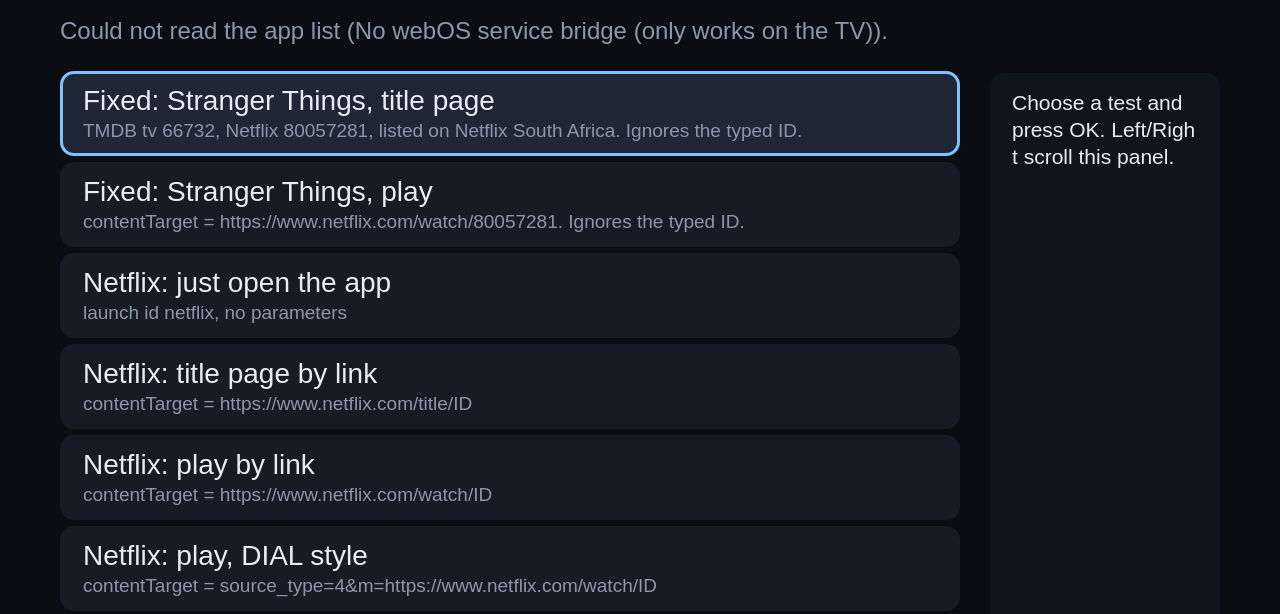
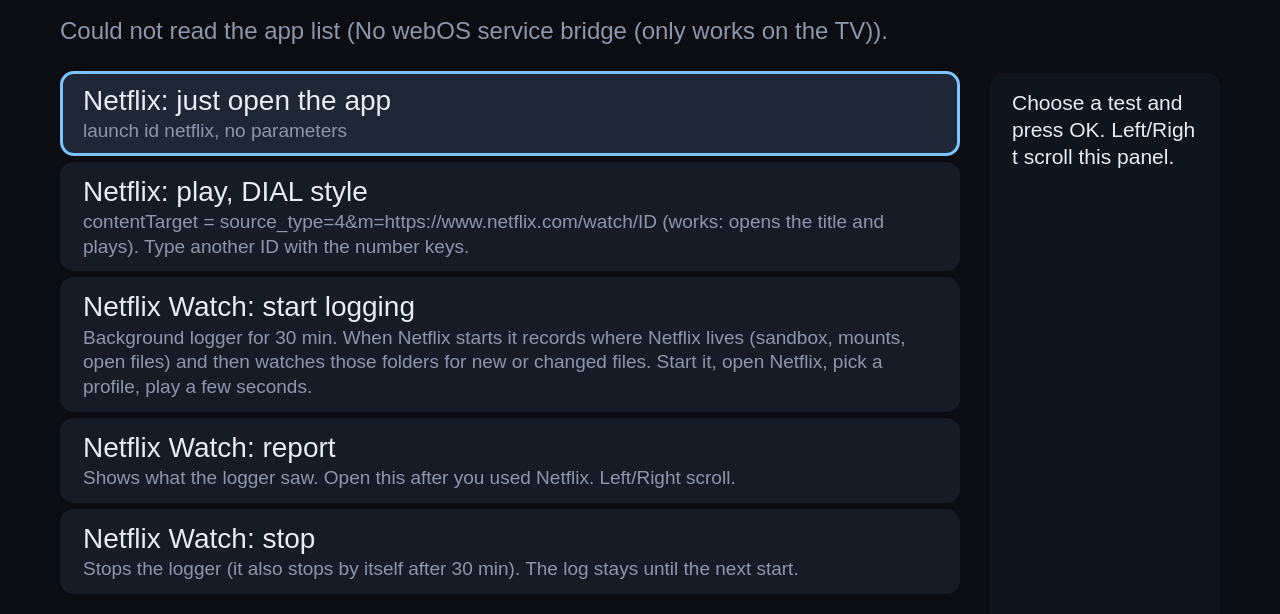
Before and after one commit to joolay/homebrew, a plain HTML site: page app-linktest/index.html in a window 1280 px wide. Shown: the part 184-798 px from the top of the page. Drawn offline with Linux system fonts and the light colour scheme.

Commit message:
Link Test 0.4.0: remove old tests; Netflix Watch finds where Netflix lives (mounts, open files) and watches those folders
Co-Authored-By: Claude Sonnet 5.5 <noreply@anthropic.com>
Claude-Session: https://claude.ai/code/session_01MFoALUi8eUhyWdppYfVeDE

```diff
--- a/app-linktest/appinfo.json
+++ b/app-linktest/appinfo.json
@@ -1 +1 @@
-{"id": "io.joolay.tvlinktest", "version": "0.3.2", "vendor": "joolay", "type": "web", "main": "index.html", "title": "Link Test", "icon": "icon.png", "largeIcon": "largeIcon.png", "iconColor": "#171b26", "bgColor": "#0b0d12", "resolution": "1920x1080", "disableBackHistoryAPI": true, "inspectable": true}
+{"id": "io.joolay.tvlinktest", "version": "0.4.0", "vendor": "joolay", "type": "web", "main": "index.html", "title": "Link Test", "icon": "icon.png", "largeIcon": "largeIcon.png", "iconColor": "#171b26", "bgColor": "#0b0d12", "resolution": "1920x1080", "disableBackHistoryAPI": true, "inspectable": true}
--- a/app-linktest/index.html
+++ b/app-linktest/index.html
@@ -30,23 +30,11 @@ h1{margin:0 0 6px;font-size:44px}
   var cur = 0;
 
   var tests = [
-    { t: "Fixed: Stranger Things, title page", s: "TMDB tv 66732, Netflix 80057281, listed on Netflix South Africa. Ignores the typed ID.", id: "netflix", p: function () { return { contentTarget: "https://www.netflix.com/title/80057281" }; } },
-    { t: "Fixed: Stranger Things, play", s: "contentTarget = https://www.netflix.com/watch/80057281. Ignores the typed ID.", id: "netflix", p: function () { return { contentTarget: "https://www.netflix.com/watch/80057281" }; } },
     { t: "Netflix: just open the app", s: "launch id netflix, no parameters", id: "netflix", p: function () { return {}; } },
-    { t: "Netflix: title page by link", s: "contentTarget = https://www.netflix.com/title/ID", id: "netflix", p: function () { return { contentTarget: "https://www.netflix.com/title/" + vid }; } },
-    { t: "Netflix: play by link", s: "contentTarget = https://www.netflix.com/watch/ID", id: "netflix", p: function () { return { contentTarget: "https://www.netflix.com/watch/" + vid }; } },
-    { t: "Netflix: play, DIAL style", s: "contentTarget = source_type=4&m=https://www.netflix.com/watch/ID", id: "netflix", p: function () { return { contentTarget: "source_type=4&m=https://www.netflix.com/watch/" + vid }; } },
-    { t: "Netflix: play, netflix:// link", s: "contentTarget = netflix://title/ID", id: "netflix", p: function () { return { contentTarget: "netflix://title/" + vid }; } },
-    { t: "Netflix: play, 'target' parameter", s: "target = https://www.netflix.com/watch/ID", id: "netflix", p: function () { return { target: "https://www.netflix.com/watch/" + vid }; } },
-    { t: "Browser: open Netflix web (browse)", s: "TV browser at netflix.com/browse: does the web version load, signed in, with the profile list?", id: "com.webos.app.browser", p: function () { return { target: "https://www.netflix.com/browse" }; } },
-    { t: "Browser: Netflix manage profiles", s: "TV browser at netflix.com/ManageProfiles: shows the profiles and the address each one opens", id: "com.webos.app.browser", p: function () { return { target: "https://www.netflix.com/ManageProfiles" }; } },
-    { t: "App data: find Netflix files (read only)", s: "Root listing of Netflix folders on the TV, plus files that mention 'profile'. Left/Right scroll the result.", inspect: "files" },
-    { t: "App data: Netflix data folder (read only)", s: "Looks inside the Netflix sandbox (var, usr, media, mnt, etc, tmp): file names, sizes, and small files mentioning 'profile' (no contents)", inspect: "jail" },
-    { t: "App data: Netflix app manifest (read only)", s: "Shows the Netflix appinfo.json (launch settings)", inspect: "manifest" },
-    { t: "Netflix Watch: start logging", s: "Runs in the background for 30 min and logs which Netflix files appear or change, which files it has open, and which app is in front. Start it, then open Netflix, pick a profile, play something.", inspect: "nfstart" },
-    { t: "Netflix Watch: report", s: "Shows what the logger saw, newest last. Open this after you used Netflix.", inspect: "nfreport", post: "nfreport" },
-    { t: "Netflix Watch: stop", s: "Stops the logger (it also stops by itself after 30 min). The log stays until the next start.", inspect: "nfstop" },
-    { t: "Control: YouTube video", s: "youtube.leanback.v4 with a youtube.com/tv link (known to work on webOS)", id: "youtube.leanback.v4", p: function () { return { contentTarget: "https://www.youtube.com/tv?v=" + YT }; } }
+    { t: "Netflix: play, DIAL style", s: "contentTarget = source_type=4&m=https://www.netflix.com/watch/ID (works: opens the title and plays). Type another ID with the number keys.", id: "netflix", p: function () { return { contentTarget: "source_type=4&m=https://www.netflix.com/watch/" + vid }; } },
+    { t: "Netflix Watch: start logging", s: "Background logger for 30 min. When Netflix starts it records where Netflix lives (sandbox, mounts, open files) and then watches those folders for new or changed files. Start it, open Netflix, pick a profile, play a few seconds.", inspect: "nfstart" },
+    { t: "Netflix Watch: report", s: "Shows what the logger saw. Open this after you used Netflix. Left/Right scroll.", inspect: "nfreport", post: "nfreport" },
+    { t: "Netflix Watch: stop", s: "Stops the logger (it also stops by itself after 30 min). The log stays until the next start.", inspect: "nfstop" }
   ];
 
   function say(h) { $("msg").innerHTML = h; }
@@ -69,13 +57,7 @@ h1{margin:0 0 6px;font-size:44px}
 
   // Direct call first. If webOS refuses it, the same call is made as root through Homebrew Channel's service.
   // Short, limited searches only: a find over the whole TV can run for minutes. Scripts go through base64 so quotes cannot break them.
-  // No searching the whole disk (it timed out): ask webOS where Netflix lives, then look only there.
-  var FIND = 'P=$(timeout 8 luna-send-pub -n 1 -f luna://com.webos.applicationManager/getAppInfo \'{"id":"netflix"}\' 2>&1 | sed -n \'s/.*"folderPath" *: *"\\([^"]*\\)".*/\\1/p\' | head -1); ';
-  var INSPECT = {
-    files: FIND + 'echo "Netflix app folder: ${P:-not reported}"; if [ -n "$P" ]; then ls -la "$P" 2>&1 | head -30; echo "-- files mentioning profile:"; timeout 15 grep -rIil profile "$P" 2>/dev/null | head -10; fi; echo "-- possible data folders:"; ls -d /var/palm/data/*etflix* /var/palm/jail/*etflix* /media/cryptofs/apps/usr/palm/data/*etflix* /home/root/.local/share/*etflix* /var/luna/preferences/*etflix* 2>/dev/null; echo done',
-    jail: 'D=/var/palm/jail/netflix; for s in var usr media mnt etc tmp; do echo "== $s"; timeout 3 find "$D/$s" -xdev -maxdepth 3 -printf "%y %s %p\\n" 2>/dev/null | sed "s#$D##" | head -40; done; echo "-- small files mentioning profile:"; timeout 8 sh -c "find $D/var $D/usr $D/media $D/mnt $D/etc -xdev -type f -size -300k 2>/dev/null | head -400 | xargs grep -Iil profile 2>/dev/null | head -15"; echo done',
-    manifest: FIND + 'echo "Netflix app folder: ${P:-not reported}"; [ -n "$P" ] && head -c 2500 "$P/appinfo.json"; echo; echo done'
-  };
+  var INSPECT = {};
   // Netflix Watch: a background logger (read only: it only lists names, sizes and times, never file contents). Stops by itself after 30 min.
   var NFLOG = "/var/lib/webosbrew/joolay-netflix-log.txt", NFSH = "/var/lib/webosbrew/joolay-nfwatch.sh";
   var WATCH = [
@@ -85,38 +67,55 @@ h1{margin:0 0 6px;font-size:44px}
     "echo $$ > $PIDF",
     ": > $LOG",
     "log() { echo \"$(date +%s) $1 $2\" >> $LOG; }",
-    "ALL=$(ls -d /var/palm/jail/*etflix* /var/palm/data/*etflix* /media/cryptofs/apps/usr/palm/data/*etflix* 2>/dev/null | tr '\\n' ' ')",
-    "DIRS=\"\"",
-    "for d in $ALL; do",
+    "STATIC=\"\"",
+    "for d in $(ls -d /var/palm/jail/*etflix* /var/palm/data/*etflix* /media/cryptofs/apps/usr/palm/data/*etflix* 2>/dev/null); do",
     "  case \"$d\" in",
-    "    /var/palm/jail/*) for s in var tmp media mnt home; do [ -d \"$d/$s\" ] && DIRS=\"$DIRS $d/$s\"; done ;;",
-    "    *) DIRS=\"$DIRS $d\" ;;",
+    "    /var/palm/jail/*) for s in var tmp media mnt home; do [ -d \"$d/$s\" ] && STATIC=\"$STATIC $d/$s\"; done ;;",
+    "    *) STATIC=\"$STATIC $d\" ;;",
     "  esac",
     "done",
-    "log START \"watching (writable parts only):$DIRS\"",
-    "W=/tmp/jnf; mkdir -p $W; : > $W/files; : > $W/open",
-    "FG=x; PP=x; first=1; n=0; fgfail=0",
+    "log START \"starting folders:$STATIC (more are added when Netflix runs, from the files it opens)\"",
+    "W=/tmp/jnf; mkdir -p $W; : > $W/files; : > $W/open; : > $W/dirs; : > $W/seen",
+    "FG=x; PP=x; first=1; n=0; fgfail=0; ROOTP=\"\"; LASTD=x",
     "END=$(( $(date +%s) + 1800 ))",
     "while [ $(date +%s) -lt $END ]; do",
     "  n=$((n+1))",
     "  f=$(timeout 3 luna-send -n 1 luna://com.webos.service.applicationManager/getForegroundAppInfo '{}' 2>/dev/null | sed -n 's/.*\"appId\" *: *\"\\([^\"]*\\)\".*/\\1/p' | head -1)",
-    "  if [ -z \"$f\" ] && [ $fgfail -eq 0 ]; then log FGFAIL \"could not read the app in front (only logged once)\"; fgfail=1; fi",
+    "  if [ -z \"$f\" ] && [ $fgfail -eq 0 ]; then log FGFAIL \"could not read the app in front (logged once)\"; fgfail=1; fi",
     "  if [ -n \"$f\" ] && [ \"$f\" != \"$FG\" ]; then log FG \"app in front: $f\"; FG=$f; fi",
     "  P=$(ps 2>/dev/null | grep -i netflix | grep -v grep | sed 's/^ *\\([0-9]*\\) .*/\\1/' | tr '\\n' ' ')",
     "  [ -z \"$P\" ] && P=none",
-    "  if [ \"$P\" != \"$PP\" ]; then log PROC \"netflix process ids: $P\"; PP=$P; fi",
+    "  if [ \"$P\" != \"$PP\" ]; then",
+    "    log PROC \"netflix process ids: $P\"; PP=$P",
+    "    for pid in $P; do",
+    "      [ \"$pid\" = none ] && continue",
+    "      grep -qx $pid $W/seen && continue",
+    "      echo $pid >> $W/seen",
+    "      log INFO \"pid $pid command: $(tr '\\0' ' ' < /proc/$pid/cmdline 2>/dev/null | head -c 160)\"",
+    "      r=$(readlink /proc/$pid/root 2>/dev/null); [ -z \"$ROOTP\" ] && [ \"$r\" != \"/\" ] && ROOTP=$r",
+    "      log INFO \"pid $pid sandbox root: $r   working folder: $(readlink /proc/$pid/cwd 2>/dev/null)\"",
+    "      grep -v -E ' - (proc|sysfs|cgroup|cgroup2|devpts|mqueue|debugfs|securityfs|devtmpfs|configfs|fusectl) ' /proc/$pid/mountinfo 2>/dev/null | head -40 | while read a b c root mp rest; do log MOUNT \"$mp   (from $root)   $(echo \"$rest\" | sed 's/.* - //')\"; done",
+    "    done",
+    "  fi",
+    "  : > $W/open.new",
+    "  if [ \"$P\" != none ]; then for pid in $P; do ls -l /proc/$pid/fd 2>/dev/null | sed 's/.* -> //' | grep '^/' | grep -v -E '^/(dev|proc|sys)/'; done | sort -u > $W/open.new; fi",
+    "  if [ $first -eq 0 ]; then diff $W/open $W/open.new | grep '^>' | head -30 | while read a p; do log OPEN \"file now open: $p\"; done; fi",
+    "  cp $W/open.new $W/open",
+    "  sed 's#/[^/]*$##' $W/open.new | grep -E '^/(var|media|mnt|tmp|home)' | sort -u >> $W/dirs",
+    "  DIRS=\"$STATIC\"",
+    "  for d in $(sort -u $W/dirs | head -12); do",
+    "    [ -d \"$d\" ] && DIRS=\"$DIRS $d\"",
+    "    [ -n \"$ROOTP\" ] && [ -d \"$ROOTP$d\" ] && DIRS=\"$DIRS $ROOTP$d\"",
+    "  done",
+    "  DIRS=$(echo $DIRS | tr ' ' '\\n' | sort -u | tr '\\n' ' ')",
     "  t0=$(date +%s)",
     "  : > $W/files.new",
-    "  [ -n \"$DIRS\" ] && timeout 12 find $DIRS -xdev -maxdepth 6 -type f -printf '%T@ %s %p\\n' 2>/dev/null | sed 's/^\\([0-9]*\\)\\.[0-9]* /\\1 /' | sort -k3 > $W/files.new",
+    "  [ -n \"$DIRS\" ] && timeout 12 find $DIRS -xdev -maxdepth 4 -type f -printf '%T@ %s %p\\n' 2>/dev/null | sed 's/^\\([0-9]*\\)\\.[0-9]* /\\1 /' | sort -u -k3 > $W/files.new",
     "  took=$(( $(date +%s) - t0 ))",
-    "  if [ $first -eq 1 ]; then log BASE \"$(wc -l < $W/files.new) files in the watched folders now (scan took $took s)\"",
+    "  if [ \"$DIRS\" != \"$LASTD\" ]; then log WATCH \"now watching: $DIRS\"; log BASE \"$(wc -l < $W/files.new) files there now (scan took $took s)\"; LASTD=$DIRS",
     "  else diff $W/files $W/files.new | grep '^>' | head -40 | while read a t s p; do log FILE \"new or changed: $p ($s bytes)\"; done; fi",
     "  [ $took -ge 10 ] && log SLOW \"file scan took $took s (stopped at 12 s)\"",
     "  mv $W/files.new $W/files",
-    "  : > $W/open.new",
-    "  if [ \"$P\" != none ]; then for pid in $P; do ls -l /proc/$pid/fd 2>/dev/null | sed 's/.* -> //' | grep '^/' | grep -v -E '^/(dev|proc|sys)/'; done | sort -u > $W/open.new; fi",
-    "  if [ $first -eq 0 ]; then diff $W/open $W/open.new | grep '^>' | head -30 | while read a p; do log OPEN \"file now open: $p\"; done; fi",
-    "  mv $W/open.new $W/open",
     "  [ $((n % 8)) -eq 0 ] && log TICK \"still running (cycle $n)\"",
     "  first=0",
     "  sleep 3",
@@ -126,19 +125,19 @@ h1{margin:0 0 6px;font-size:44px}
   ].join("\n") + "\n";
   INSPECT.nfstart = "mkdir -p /var/lib/webosbrew; echo " + btoa(WATCH) + " | base64 -d > " + NFSH + "; (sh " + NFSH + " >/dev/null 2>&1 &); sleep 3; echo 'Netflix Watch is running (30 min). Now open Netflix, pick a profile, play something, then come back here and open Netflix Watch: report.'; echo; tail -n 4 " + NFLOG;
   INSPECT.nfstop = "[ -f /tmp/joolay-nfwatch.pid ] && kill $(cat /tmp/joolay-nfwatch.pid) 2>/dev/null; rm -f /tmp/joolay-nfwatch.pid; echo \"$(date +%s) STOP stopped by you\" >> " + NFLOG + "; echo 'Netflix Watch stopped. Open Netflix Watch: report to read the log.'";
-  INSPECT.nfreport = "test -f " + NFLOG + " || echo 'NOLOG'; tail -n 160 " + NFLOG + " 2>/dev/null; echo '--running:'; [ -f /tmp/joolay-nfwatch.pid ] && kill -0 $(cat /tmp/joolay-nfwatch.pid) 2>/dev/null && echo yes || echo no";
+  INSPECT.nfreport = "test -f " + NFLOG + " || echo 'NOLOG'; tail -n 260 " + NFLOG + " 2>/dev/null; echo '--running:'; [ -f /tmp/joolay-nfwatch.pid ] && kill -0 $(cat /tmp/joolay-nfwatch.pid) 2>/dev/null && echo yes || echo no";
   function pad2(n) { return (n < 10 ? "0" : "") + n; }
   var POST = {
     nfreport: function (out) {
       if (/^NOLOG/.test(out)) return "No log yet. Run Netflix Watch: start logging first.";
-      var ls = out.split("\n"), run = /--running:\s*yes/.test(out), res = [], c = { FILE: 0, OPEN: 0, FG: 0 }, i, m, d;
+      var ls = out.split("\n"), run = /--running:\s*yes/.test(out), res = [], c = { FILE: 0, OPEN: 0, MOUNT: 0, WATCH: 0 }, i, m, d;
       for (i = 0; i < ls.length; i++) {
         m = /^(\d{9,})\s+([A-Z]+)\s*(.*)$/.exec(ls[i]); if (!m) continue;
         d = new Date(+m[1] * 1000); if (c[m[2]] !== undefined) c[m[2]]++;
         res.push(pad2(d.getHours()) + ":" + pad2(d.getMinutes()) + ":" + pad2(d.getSeconds()) + "  " + m[2] + "  " + m[3]);
       }
-      return "Logger " + (run ? "is running" : "is stopped") + ". Files new or changed: " + c.FILE + ". Files opened: " + c.OPEN + ". App changes: " + c.FG + ".\n" +
-        "Read it from the START line: FG lines show when Netflix came to the front, FILE and OPEN lines show what it touched. If FILE lines appear right when you picked a profile, those files hold it.\n\n" + res.join("\n");
+      return "Logger " + (run ? "is running" : "is stopped") + ". Mount lines: " + c.MOUNT + ". Files opened: " + c.OPEN + ". Folders watched: " + c.WATCH + ". New or changed files: " + c.FILE + ".\n" +
+        "INFO and MOUNT lines show where Netflix runs and which folders are linked into it. OPEN lines are files it opened, WATCH lines the folders being watched, FILE lines what changed there. FILE lines right when you picked a profile are the profile files.\n\n" + res.join("\n");
     }
   };
   function b64(s) { return btoa(unescape(encodeURIComponent(s))); }
```
Also changed, not shown: webosbrew/archive.json (+9 -0 lines), webosbrew/manifest-linktest.json (+4 -4 lines), app-linktest/README.md, 1 other file.
